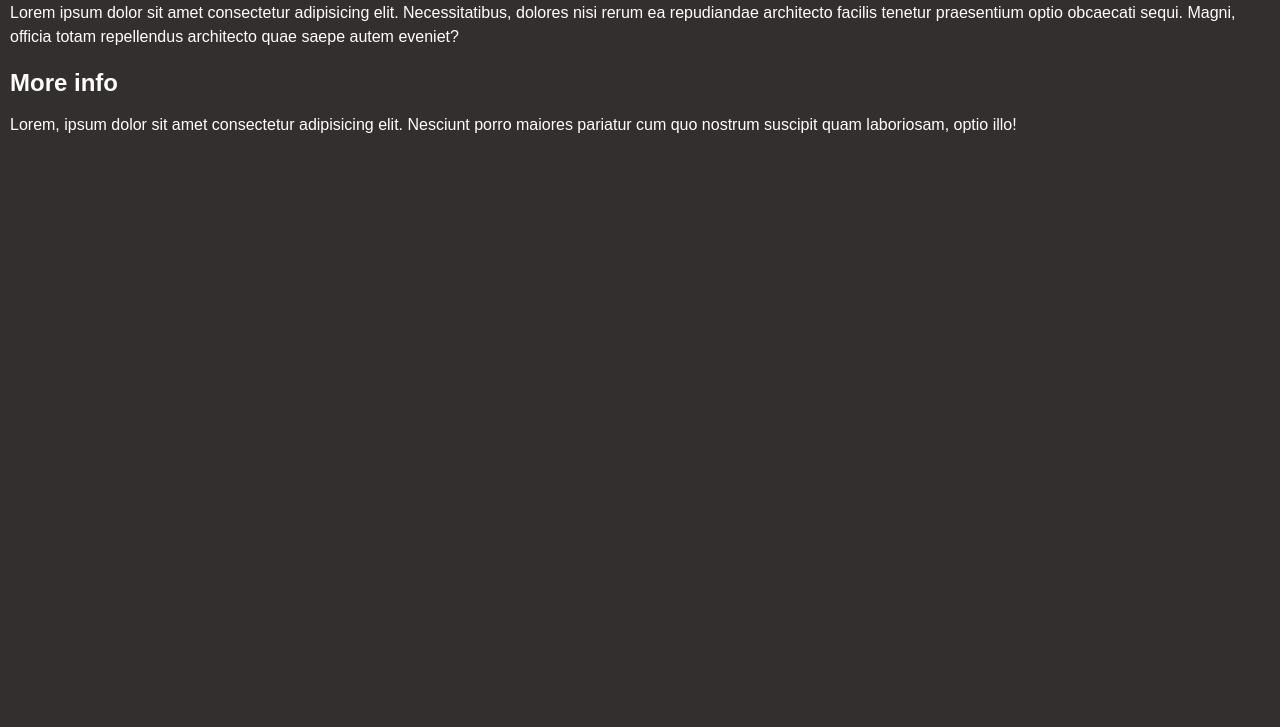
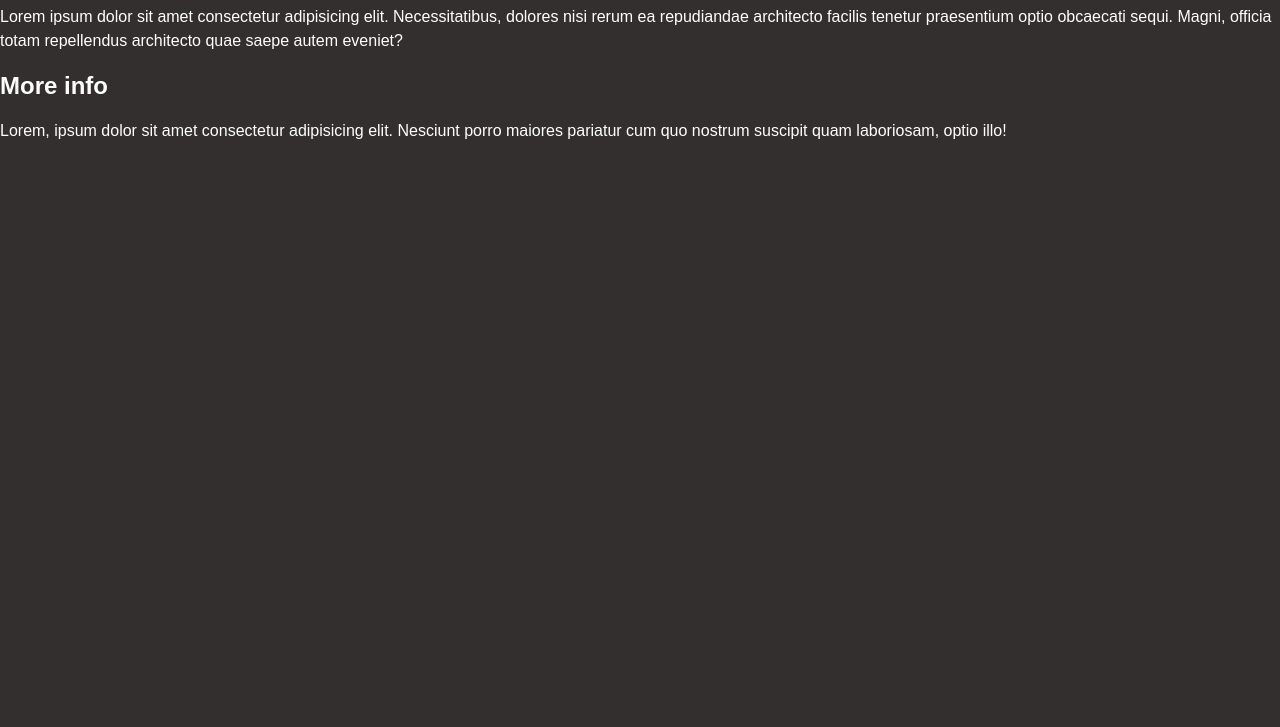
Before and after one commit to MunnaAhmed130/intro-to-sass, a plain HTML site: page index.html in a window 1280 px wide. Shown: the part 73-800 px from the top of the page. Drawn offline with nearby package versions, Linux system fonts and the light colour scheme; files that its build step writes are made by us from their sources.

Commit message:
boilerplate & typography

```diff
--- a/src/scss/global/_boilerplate.scss
+++ /dev/null
@@ -1,32 +0,0 @@
-html {
-  box-sizing: border-box;
-  font-size: 62.5%;
-}
-
-*,
-*::after,
-*::before {
-  box-sizing: inherit;
-}
-
-body {
-  font-size: 1.6rem;
-  font-family: Arial, Helvetica, sans-serif;
-  margin: 1rem;
-  color: white;
-  background-color: rgb(51, 47, 47);
-}
-
-h1,
-h2 {
-  margin-bottom: 1rem;
-}
-
-a {
-  text-decoration: none;
-}
-
-p {
-  margin-bottom: 1rem;
-  line-height: 1.5;
-}
--- /dev/null
+++ b/src/scss/globals/_boilerplate.scss
@@ -0,0 +1,19 @@
+html {
+  font-size: 100%;
+}
+
+*,
+*::after,
+*::before {
+  box-sizing: border-box;
+}
+
+// $medium: calc(20rem / 16); // 20px
+
+body {
+  margin: 0;
+  padding: 0;
+  color: white;
+  background-color: rgb(51, 47, 47);
+  font-family: Arial, Helvetica, sans-serif;
+}
--- /dev/null
+++ b/src/scss/globals/_index.scss
@@ -0,0 +1,3 @@
+// forward
+@forward "boilerplate";
+@forward "typography";
--- /dev/null
+++ b/src/scss/globals/_typography.scss
@@ -0,0 +1,16 @@
+h1,
+h2,
+h3 {
+  font-weight: 700;
+  line-height: 1.1;
+}
+
+a,
+a:visited,
+a:active {
+  text-decoration: none;
+}
+
+p {
+  line-height: 1.5;
+}
--- a/src/scss/style.scss
+++ b/src/scss/style.scss
@@ -1 +1 @@
-@use "global/boilerplate";
+@forward "globals";
```
